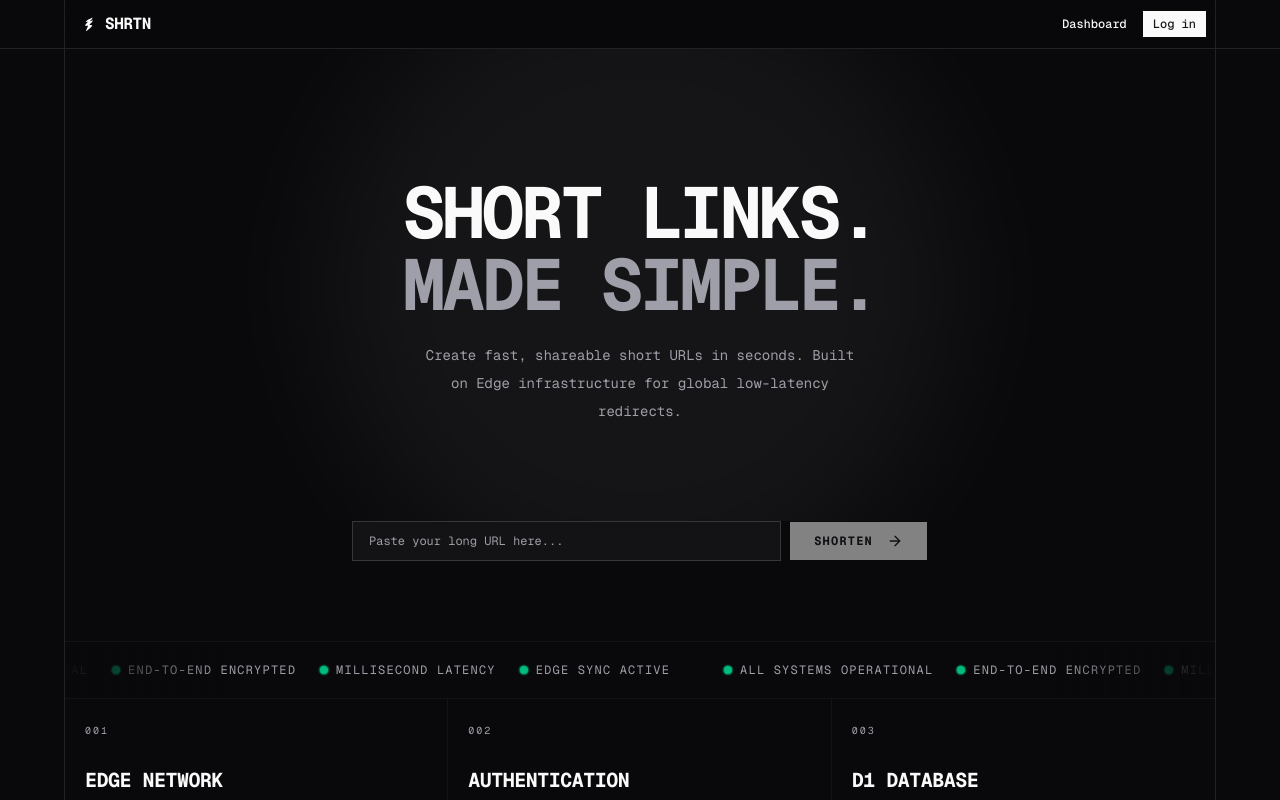
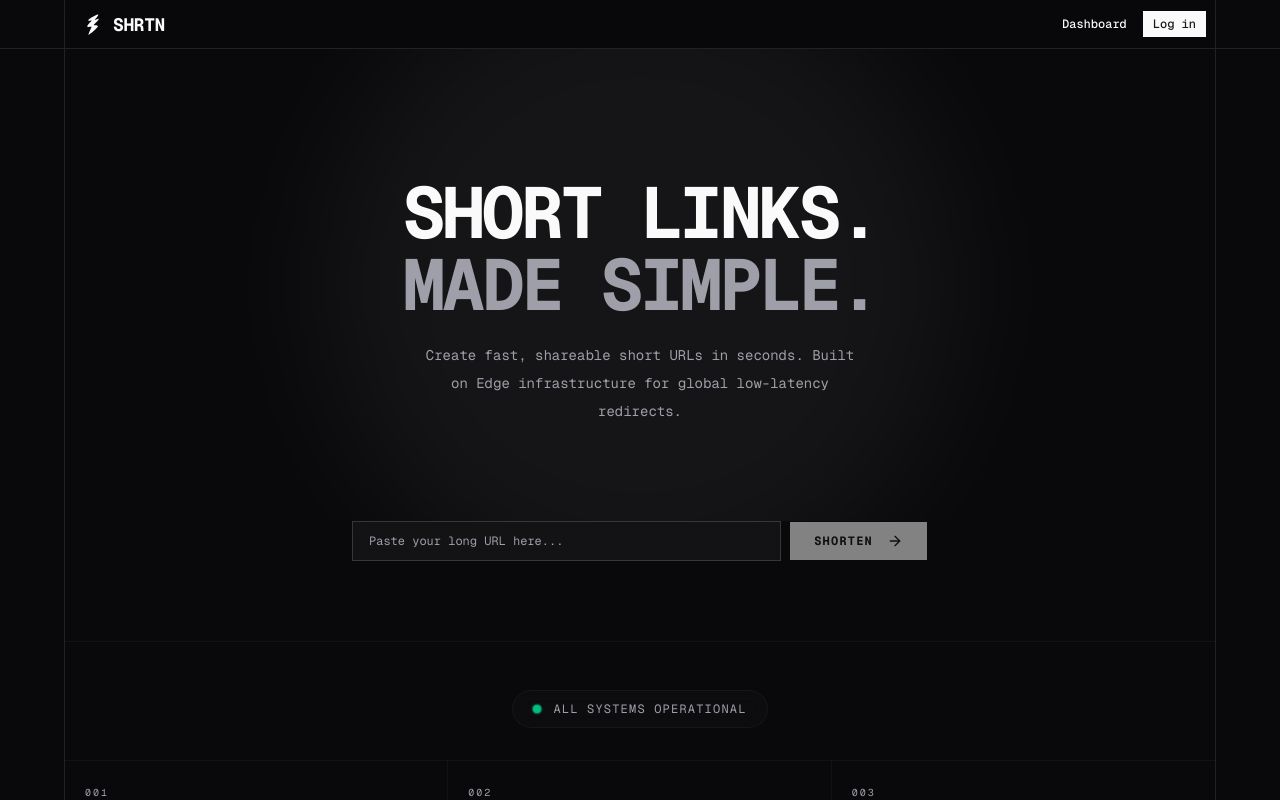
Before and after one commit to mosabbir-maruf/URLTrim, a Next.js app: page / in a window 1280 px wide. Shown: the top 800 px of the page. Built offline with nearby package versions, Linux system fonts and the light colour scheme.

Commit message:
Fix: optically align logo and wordmark proportions

```diff
--- a/app/dashboard/page.tsx
+++ b/app/dashboard/page.tsx
@@ -114,8 +114,8 @@ export default function Dashboard() {
       <header className="sticky top-0 z-50 mx-auto w-full max-w-6xl border-x bg-background/80 backdrop-blur-md supports-[backdrop-filter]:bg-background/50">
         <nav className="flex h-14 items-center justify-between px-2 md:h-12">
           <Link href="/" className="-ml-2 flex h-10 items-center justify-center gap-2 px-4 transition-colors hover:bg-muted font-bold tracking-tight">
-            <Logo className="w-4 h-4" />
-            <span>SHRTN</span>
+            <Logo className="w-6 h-6" />
+            <span className="text-lg mt-0.5">SHRTN</span>
           </Link>
           <div className="flex items-center gap-1">
             <button onClick={handleLogout} className={buttonVariants({ variant: "ghost", size: "sm" })}>
--- a/app/page.tsx
+++ b/app/page.tsx
@@ -14,8 +14,8 @@ export default function AdminPage() {
       <header className="sticky top-0 z-50 mx-auto w-full max-w-6xl border-x bg-background/80 backdrop-blur-md supports-[backdrop-filter]:bg-background/50">
         <nav className="flex h-14 items-center justify-between px-2 md:h-12">
           <Link href="/" className="-ml-2 flex h-10 items-center justify-center gap-2 px-4 transition-colors hover:bg-muted font-bold tracking-tight">
-            <Logo className="w-4 h-4" />
-            <span>SHRTN</span>
+            <Logo className="w-6 h-6" />
+            <span className="text-lg mt-0.5">SHRTN</span>
           </Link>
           <div className="flex items-center gap-1">
             <Link href="/dashboard" className={buttonVariants({ variant: "ghost", size: "sm" })}>Dashboard</Link>
@@ -153,49 +153,13 @@ function SystemStatusTicker() {
           System Status
         </h1>
 
-        <div className="flex flex-col items-center md:flex-row">
-          <div className="relative w-full py-4">
-            <div className="transition duration-300 group-hover:blur-sm group-hover:opacity-60">
-              <Marquee className="flex items-center py-1" speed="slow" pauseOnHover>
-                {Array.from({ length: 5 }).map((_, i) => (
-                  <div key={i} className="flex items-center mx-6 gap-6 font-mono text-xs uppercase tracking-widest text-muted-foreground">
-                    <div className="flex items-center gap-2">
-                      <div className="relative flex h-2 w-2 items-center justify-center">
-                        <span className="absolute inline-flex h-full w-full animate-ping rounded-full bg-emerald-500 opacity-75"></span>
-                        <span className="relative inline-flex h-2 w-2 rounded-full bg-emerald-500"></span>
-                      </div>
-                      <span>All Systems Operational</span>
-                    </div>
-
-                    <div className="flex items-center gap-2">
-                      <div className="relative flex h-2 w-2 items-center justify-center">
-                        <span className="absolute inline-flex h-full w-full animate-ping rounded-full bg-emerald-500 opacity-75"></span>
-                        <span className="relative inline-flex h-2 w-2 rounded-full bg-emerald-500"></span>
-                      </div>
-                      <span>End-to-End Encrypted</span>
-                    </div>
-
-                    <div className="flex items-center gap-2">
-                      <div className="relative flex h-2 w-2 items-center justify-center">
-                        <span className="absolute inline-flex h-full w-full animate-ping rounded-full bg-emerald-500 opacity-75"></span>
-                        <span className="relative inline-flex h-2 w-2 rounded-full bg-emerald-500"></span>
-                      </div>
-                      <span>Millisecond Latency</span>
-                    </div>
-
-                    <div className="flex items-center gap-2">
-                      <div className="relative flex h-2 w-2 items-center justify-center">
-                        <span className="absolute inline-flex h-full w-full animate-ping rounded-full bg-emerald-500 opacity-75"></span>
-                        <span className="relative inline-flex h-2 w-2 rounded-full bg-emerald-500"></span>
-                      </div>
-                      <span>Edge Sync Active</span>
-                    </div>
-                  </div>
-                ))}
-              </Marquee>
+        <div className="flex justify-center mt-12 pb-8">
+          <div className="inline-flex items-center gap-3 px-5 py-2.5 border border-border/40 bg-card/30 backdrop-blur-sm rounded-full font-mono text-[10px] sm:text-xs text-muted-foreground uppercase tracking-widest hover:border-border/80 transition-colors cursor-default">
+            <div className="relative flex h-2 w-2 items-center justify-center">
+              <span className="absolute inline-flex h-full w-full animate-ping rounded-full bg-emerald-500 opacity-75"></span>
+              <span className="relative inline-flex h-2 w-2 rounded-full bg-emerald-500"></span>
             </div>
-            <div className="from-background pointer-events-none absolute inset-y-0 left-0 w-24 sm:w-40 bg-linear-to-r" />
-            <div className="from-background pointer-events-none absolute inset-y-0 right-0 w-24 sm:w-40 bg-linear-to-l" />
+            All systems operational
           </div>
         </div>
       </div>
```
